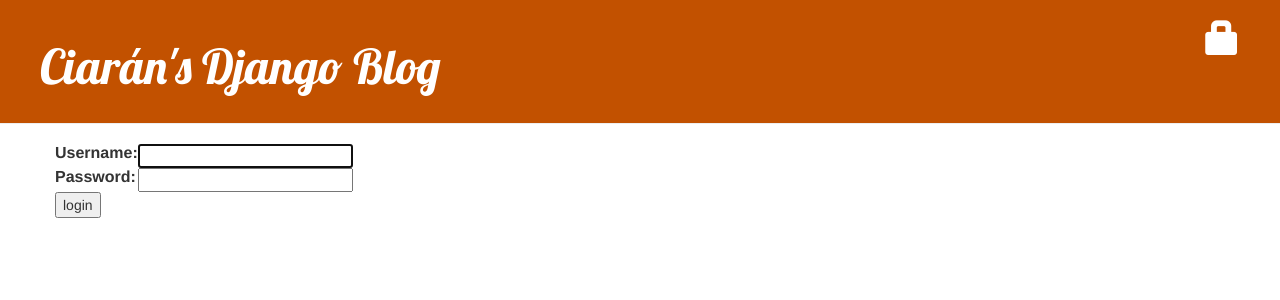
After one commit to thespudhouse/DjangoGirls, a Django app: page /accounts/login/ in a window 1280 px wide. The commit adds this page. Shown: the top 300 px of the page. Run offline with Django 3.2, Linux system fonts and the light colour scheme; some libraries are stand-ins or nearby versions.

Commit message:
added login and publish buttons

```diff
--- a/blog/templates/blog/base.html
+++ b/blog/templates/blog/base.html
@@ -12,8 +12,13 @@
     <div class="page-header">
       {% if user.is_authenticated %}
         <a href="{% url 'post_new' %}" class="top-menu"><span class="glyphicon glyphicon-plus"></span></a>
-      {% endif %}
-      <h1><a href="/">Django Girls Blog</a></h1>
+        <a href="{% url 'post_draft_list' %}" class="top-menu"><span class="glyphicon glyphicon-edit"></span></a>
+        <p class="top-menu">Hello {{ user.username }} <small>(<a href="{% url 'logout' %}">Log out</a>)</small></p>
+
+        {% else %}
+            <a href="{% url 'login' %}" class="top-menu"><span class="glyphicon glyphicon-lock"></span></a>
+        {% endif %}
+      <h1><a href="/blog">Ciarán's Django Blog</a></h1>
     </div>
     <div class="content container">
       <div class="row">
--- /dev/null
+++ b/blog/templates/registration/login.html
@@ -0,0 +1,24 @@
+{% extends "blog/base.html" %}
+
+{% block content %}
+    {% if form.errors %}
+        <p>Your username and password didn't match. Please try again.</p>
+    {% endif %}
+
+    <form method="post" action="{% url 'login' %}">
+    {% csrf_token %}
+        <table>
+        <tr>
+            <td>{{ form.username.label_tag }}</td>
+            <td>{{ form.username }}</td>
+        </tr>
+        <tr>
+            <td>{{ form.password.label_tag }}</td>
+            <td>{{ form.password }}</td>
+        </tr>
+        </table>
+
+        <input type="submit" value="login" />
+        <input type="hidden" name="next" value="{{ next }}" />
+    </form>
+{% endblock %}
--- a/blog/urls.py
+++ b/blog/urls.py
@@ -6,4 +6,7 @@ urlpatterns = [
     path('post/<int:pk>/', views.post_detail, name='post_detail'),
     path('post/new', views.post_new, name='post_new'),
     path('post/<int:pk>/edit/', views.post_edit, name='post_edit'),
+    path('drafts/', views.post_draft_list, name='post_draft_list'),
+    path('post/<pk>/publish/', views.post_publish, name='post_publish'),
+    path('post/<pk>/remove/', views.post_remove, name='post_remove'),
 ]
--- a/mysite/settings.py
+++ b/mysite/settings.py
@@ -115,6 +115,7 @@ USE_L10N = True
 
 USE_TZ = True
 
+LOGIN_REDIRECT_URL = 'blog/'
 
 # Static files (CSS, JavaScript, Images)
 # https://docs.djangoproject.com/en/2.1/howto/static-files/
--- a/mysite/urls.py
+++ b/mysite/urls.py
@@ -13,11 +13,15 @@ Including another URLconf
     1. Import the include() function: from django.urls import include, path
     2. Add a URL to urlpatterns:  path('blog/', include('blog.urls'))
 """
+from django.conf.urls import include, url
 from django.contrib import admin
-from django.urls import path, include
+
+from django.contrib.auth import views
 
 urlpatterns = [
-    path('admin/', admin.site.urls),
-    path('', include('home.urls')),
-    path('blog/', include('blog.urls'))
+    url(r'^admin/', admin.site.urls),
+    url(r'^accounts/login/$', views.LoginView.as_view(), name='login'),
+    url(r'^accounts/logout/$', views.LogoutView.as_view(), name='logout', kwargs={'next_page': '/'}),
+    url(r'blog/', include('blog.urls')),
+    url(r'', include('home.urls')),
 ]
```
Also changed, not shown: blog/templates/blog/post_detail.html (+6 -3 lines), blog/templates/blog/post_draft_list.html (added, +11 -0 lines), blog/views.py (+16 -2 lines).
